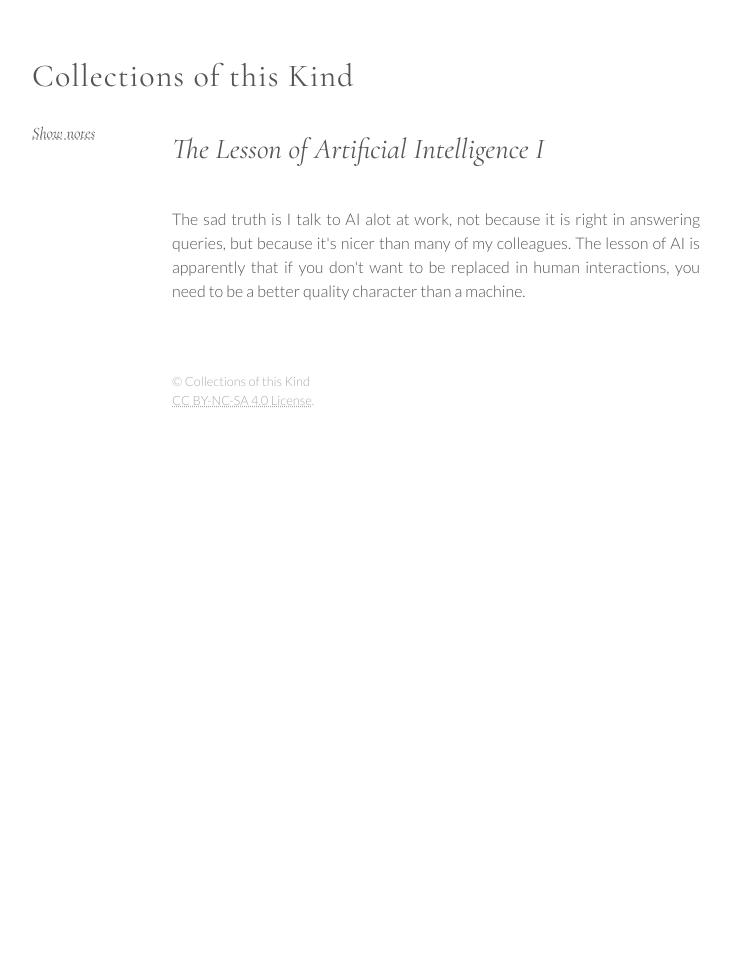
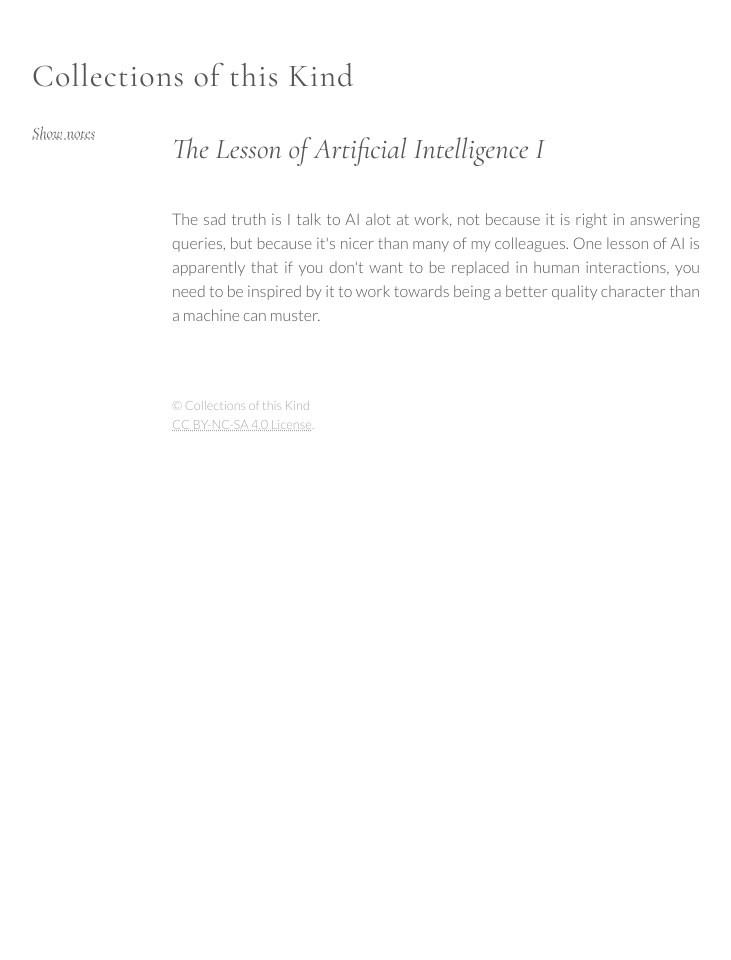
Before and after one commit to CollectionsOfThisKind/collectionsofthiskind.github.io, a Jekyll site: the page built from pages/blog/ai2.html, in a window 1280 px wide. Shown: the whole page, without its empty margins (78-809 px from the left). Built offline with Jekyll 4.4.1, drawn with Linux system fonts in a browser that asks for light colours.

Commit message:
Add files via upload

```diff
--- a/pages/blog/ai2.html
+++ b/pages/blog/ai2.html
@@ -18,8 +18,10 @@ layout: page
 </div>
 
 <p>
-The sad truth is I talk to AI alot at work, not because it is right in answering queries<span class=note>1</span>, but because it's nicer than many of my colleagues. The lesson of AI is apparently that if you don't want to be replaced in
-human interactions, you need to be a better quality character than a machine<span class=note>2,3</span>.
+The sad truth is I talk to AI alot at work, not because it is right in answering queries<span class=note>1</span>, but because it's nicer than many of my colleagues. One lesson of AI is apparently that if
+you don't want to be replaced in
+human interactions, you need to be inspired by it to work towards being a better quality
+character than a machine can muster<span class=note>2,3</span>.
 </p>
 
 
```
